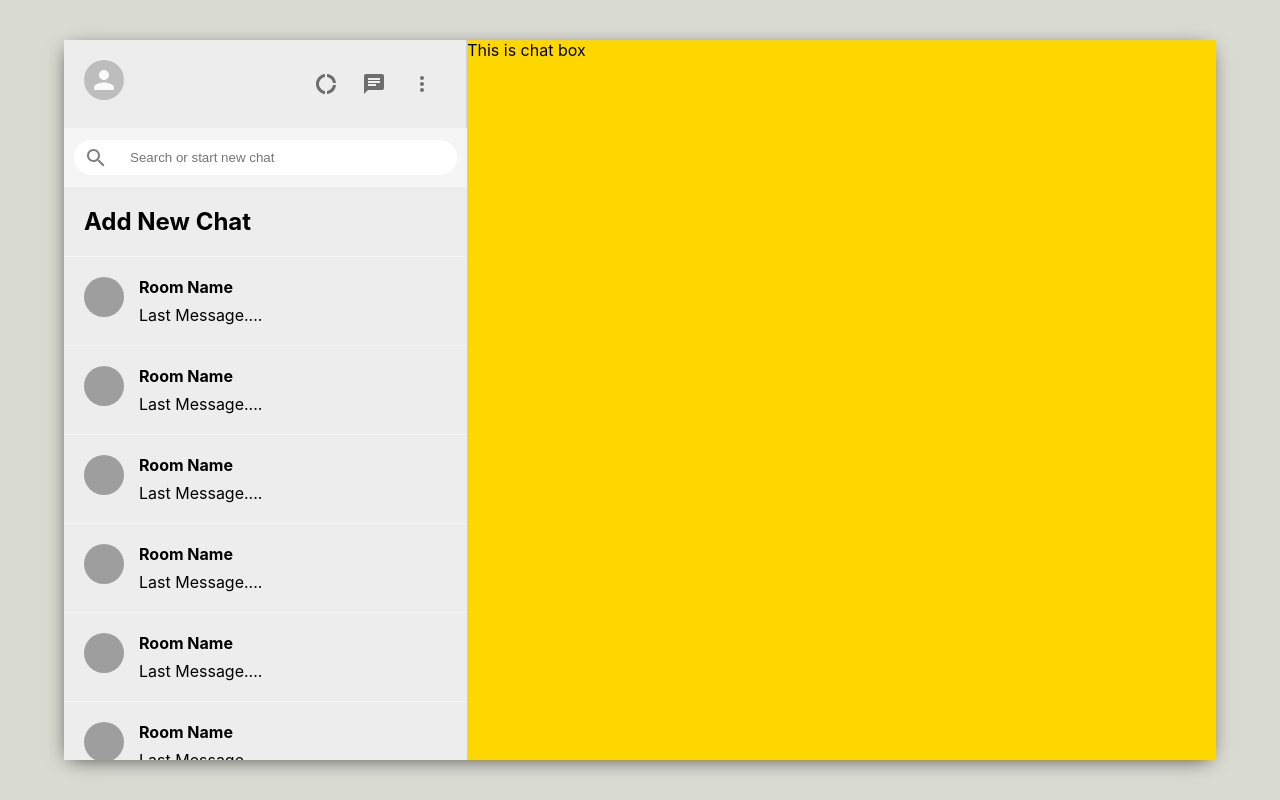
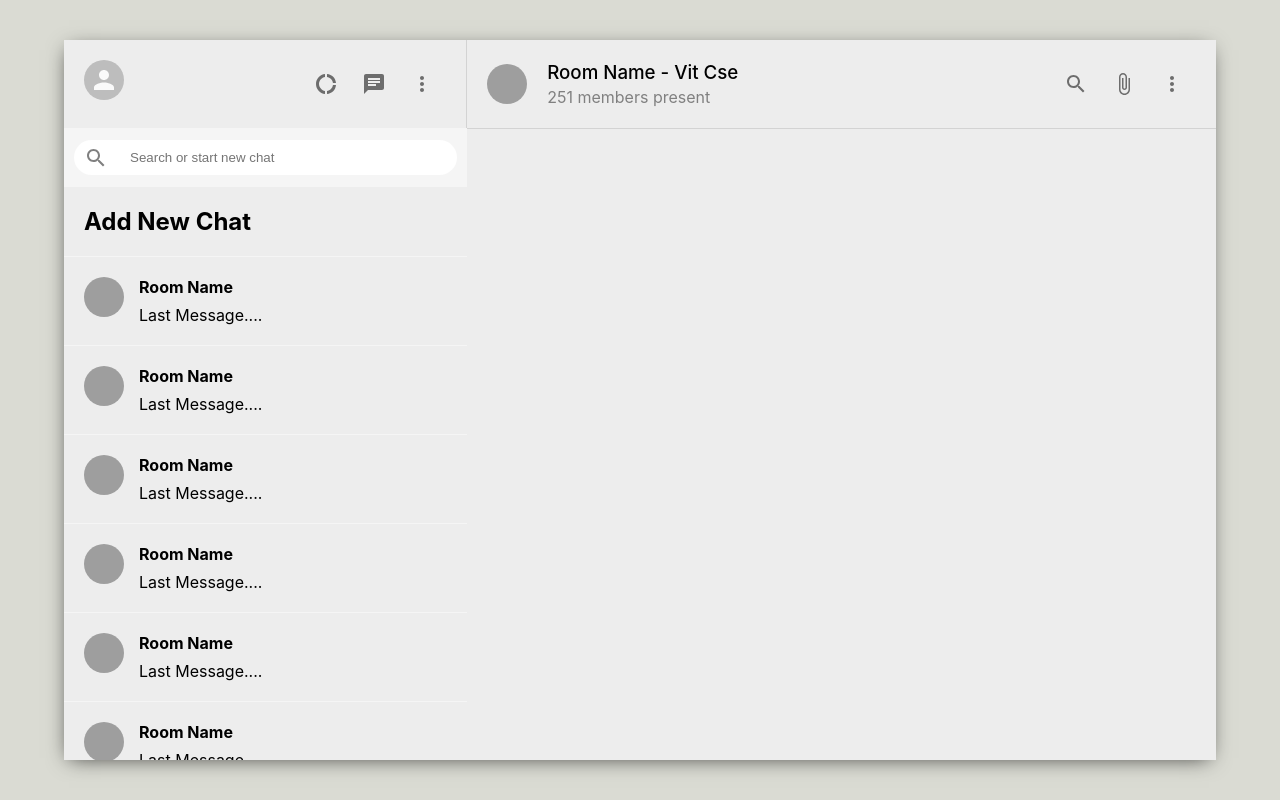
Before and after one commit to rohan-singh987/chat-app-2.0, a React (Create React App) app: page / in a window 1280 px wide. Built offline with nearby package versions, Linux system fonts and the light colour scheme; grey boxes are pictures that could not be loaded; the HTML template or start-up script is replaced by a standard one.

Commit message:
changes in chat box

```diff
--- a/src/components/Chat.css
+++ b/src/components/Chat.css
@@ -1,4 +1,31 @@
 .chat{
     flex: 0.65;
-    background-color: gold;
 }
+
+.chat__header{
+    padding: 20px;
+    display: flex;
+    align-items: center;
+    border-bottom: 1px solid lightgray;
+}
+
+.chat__headerInfo{
+    flex: 1;
+    padding-left: 20px;
+}
+
+.chat__headerInfo > h3{
+    margin-bottom:3px ;
+    font-weight: 500;
+}
+
+.chat__headerInfo > p{
+    color: gray;
+}
+
+
+.chat__headerRight{
+    display: flex;
+    justify-content: space-between;
+    min-width: 100px;
+}
--- a/src/components/Chat.jsx
+++ b/src/components/Chat.jsx
@@ -1,10 +1,53 @@
-import React from 'react';
+import { Avatar, IconButton } from '@material-ui/core';
+import { AttachFile, MoreVert, SearchOutlined } from '@material-ui/icons';
+import React, { useEffect, useState } from 'react'
 import './Chat.css';
 
 const Chat = () => {
+    const [seed, setSeed] = useState("");
+
+    useEffect(() => {
+        setSeed(Math.floor(Math.random() * 5000));
+    }, []);
+
+
     return (
         <div className="chat">
-            This is chat box
+
+        <div className="chat__header">
+            <Avatar src={`https://avatars.dicebear.com/api/human/${seed}.svg`} />
+
+            <div className="chat__headerInfo">
+                <h3>Room Name - Vit Cse</h3>
+                <p>251 members present</p>
+            </div>
+
+            <div className="chat__headerRight">
+                <IconButton>
+                    <SearchOutlined/>
+                </IconButton>
+
+                <IconButton>
+                    <AttachFile/>
+                </IconButton>
+
+                <IconButton>
+                    <MoreVert/>
+                </IconButton>
+
+
+
+            </div>
+        </div>
+
+        <div className="chat__body">
+
+        </div>
+
+        <div className="chat__footer">
+
+        </div>
+
         </div>
     )
 }
```
